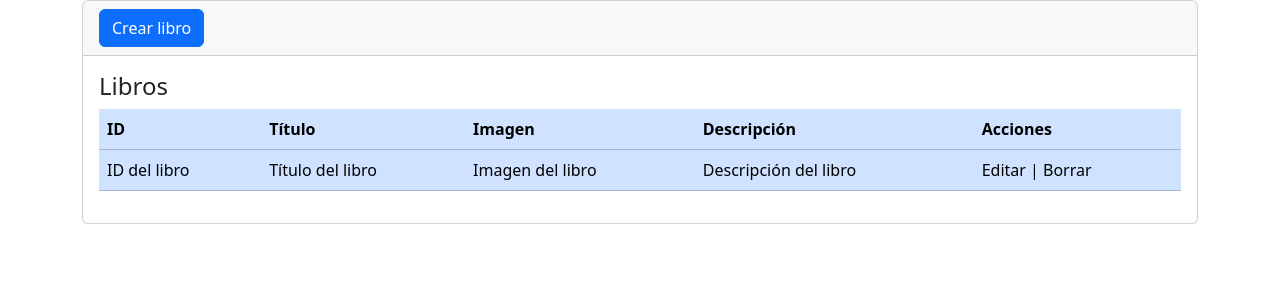
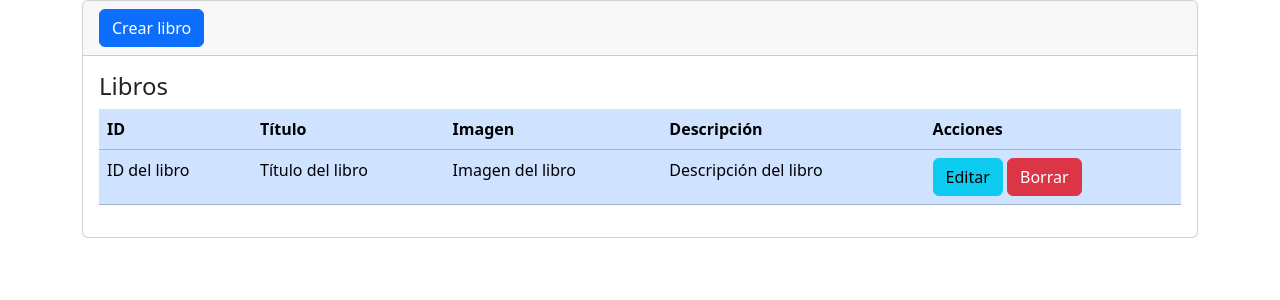
Before and after one commit to andychavez95/CRUD-con-Django, a Django app: page /libros/ in a window 1280 px wide. Shown: the part 56-356 px from the top of the page. Run offline with Django 5.2, Linux system fonts and the light colour scheme.

Commit message:
Agregando botones para editar y eliminar un libro

```diff
--- a/CRUD_con_Django/Libreria/templates/books/list_books.html
+++ b/CRUD_con_Django/Libreria/templates/books/list_books.html
@@ -26,7 +26,10 @@
                         <td>Título del libro</td>
                         <td>Imagen del libro</td>
                         <td>Descripción del libro</td>
-                        <td>Editar | Borrar</td>
+                        <td>
+                            <a name="" id="" class="btn btn-info" href="{% url 'edit_book' %}" role="button">Editar</a>
+                            <a name="" id="" class="btn btn-danger" href="#" role="button">Borrar</a>
+                        </td>
                     </tr>
                 </tbody>
             </table>
```
